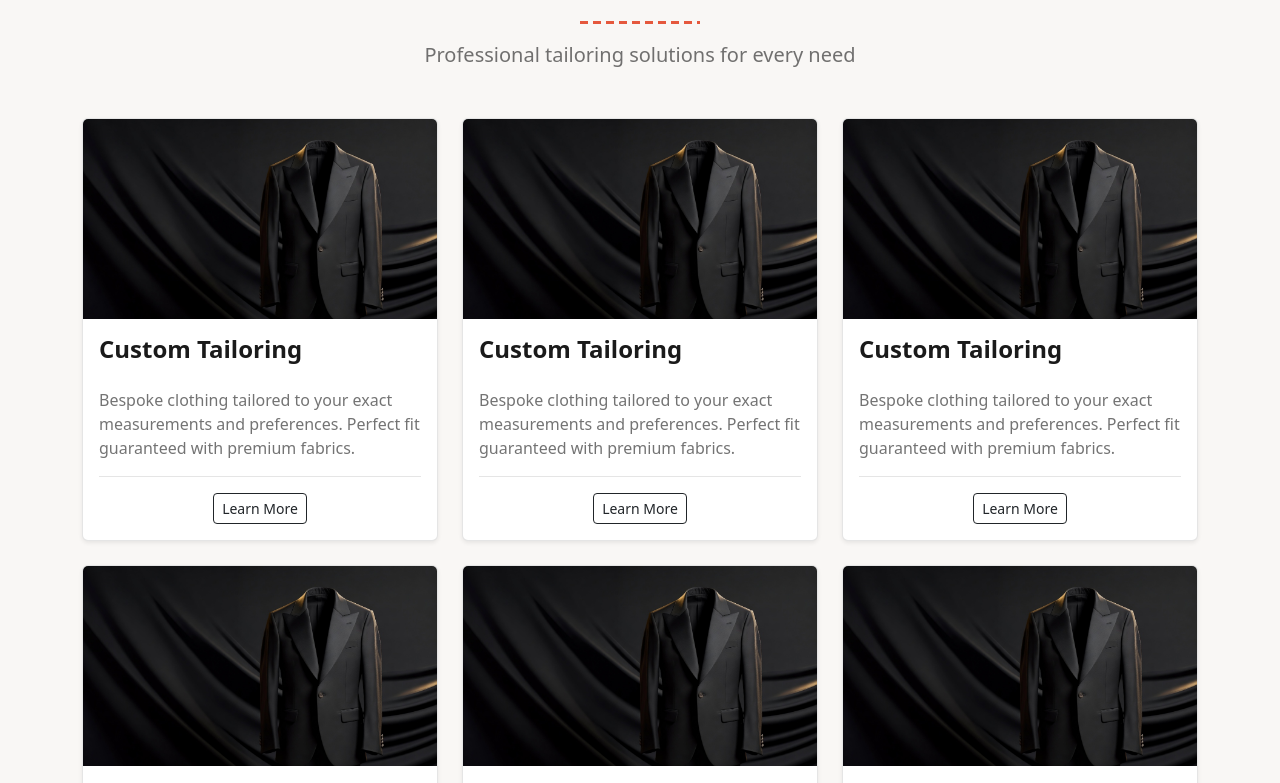
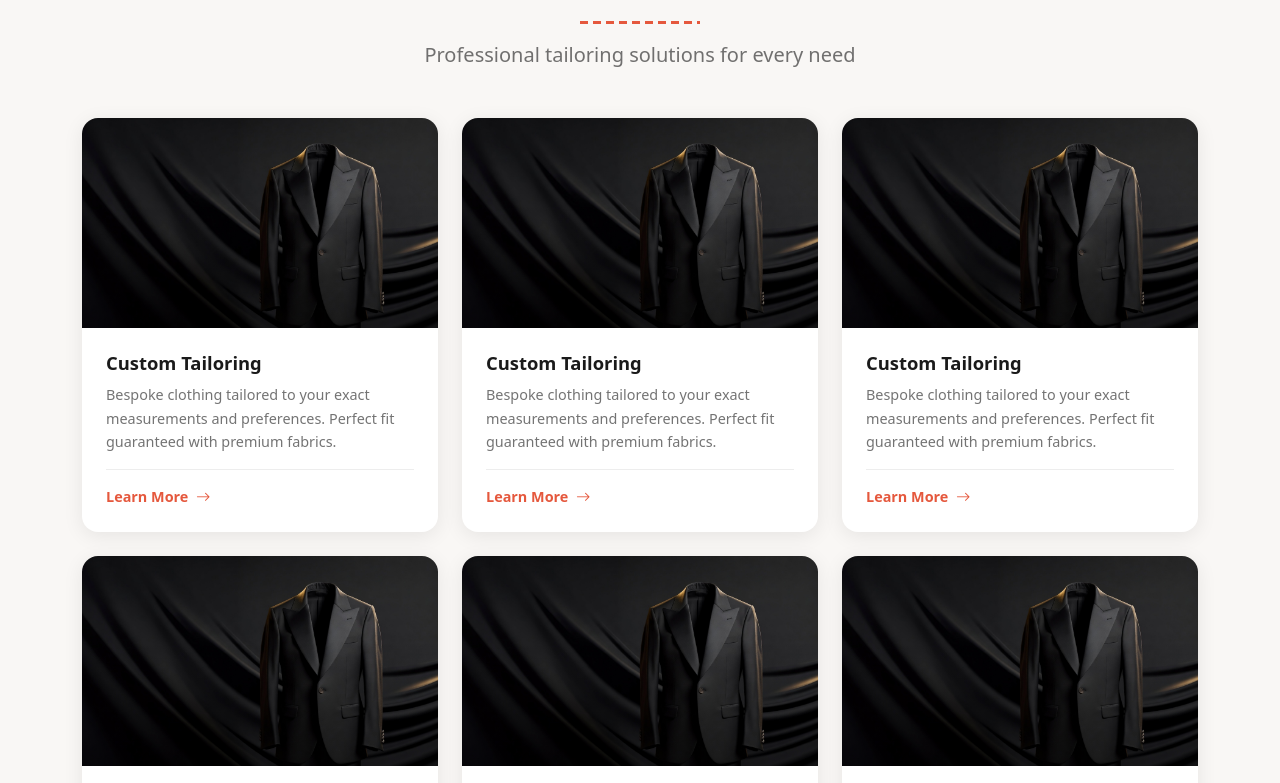
Before and after one commit to Jawadigital/west-tailoring, a Vue app: page / in a window 1280 px wide. Shown: the part 1537-2320 px from the top of the page. Built offline with nearby package versions, Linux system fonts and the light colour scheme.

Commit message:
changed the colors

```diff
--- a/src/components/home/ServiceCard.vue
+++ b/src/components/home/ServiceCard.vue
@@ -1,14 +1,11 @@
 <script setup lang="ts">
 import { useRouter } from 'vue-router';
-import BaseCard from '@/components/common/BaseCard.vue';
-import BaseButton from '@/components/common/BaseButton.vue';
 import type { Service } from '@/types/Service.ts';
 
 interface Props {
-  service : Service;
+  service: Service;
 }
 const props = defineProps<Props>();
-
 const router = useRouter();
 
 const handleLearnMore = () => {
@@ -18,37 +15,101 @@ const handleLearnMore = () => {
 
 <template>
   <div class="col">
-    <BaseCard>
+    <div class="service-card" @click="handleLearnMore">
+      <div class="service-card__image-wrap">
+        <img :src="service.imageUrl" :alt="service.title" class="service-card__image" />
+        <div class="service-card__overlay"></div>
+      </div>
 
-      <template #image>
-        <img
-          :src="service.imageUrl"
-          :alt="service.title"
-          class="card-img-top service-image"
-        />
-      </template>
-
-      <template #header>
-        <h4 class="card-title fw-bold">{{ service.title }}</h4>
-      </template>
-
-      <p class="card-text text-muted">{{ service.description }}</p>
-
-      <template #footer>
-        <div class="text-center">
-          <button class="btn btn-outline-dark btn-sm" @click="handleLearnMore">
-            Learn More
-          </button>
+      <div class="service-card__body">
+        <h4 class="service-card__title">{{ service.title }}</h4>
+        <p class="service-card__desc">{{ service.description }}</p>
+        <div class="service-card__footer">
+          <span class="service-card__link">
+            Learn More <i class="bi bi-arrow-right ms-1"></i>
+          </span>
         </div>
-      </template>
-    </BaseCard>
+      </div>
+    </div>
   </div>
 </template>
 
 <style scoped>
-.service-image {
-  height: 200px;
+.service-card {
+  background: #ffffff;
+  border-radius: 16px;
+  overflow: hidden;
+  cursor: pointer;
+  box-shadow: 0 4px 20px rgba(0, 0, 0, 0.08);
+  transition: transform 0.3s ease, box-shadow 0.3s ease;
+  height: 100%;
+  display: flex;
+  flex-direction: column;
+}
+
+.service-card:hover {
+  transform: translateY(-6px);
+  box-shadow: 0 12px 32px rgba(0, 0, 0, 0.15);
+}
+
+.service-card__image-wrap {
+  position: relative;
+  overflow: hidden;
+  height: 210px;
+}
+
+.service-card__image {
+  width: 100%;
+  height: 100%;
   object-fit: cover;
-  width: 100%;
+  transition: transform 0.4s ease;
+}
+
+.service-card:hover .service-card__image {
+  transform: scale(1.06);
+}
+
+.service-card__overlay {
+  position: absolute;
+  inset: 0;
+  background: linear-gradient(to bottom, transparent 40%, rgba(0, 0, 0, 0.35));
+}
+
+.service-card__body {
+  padding: 1.5rem;
+  display: flex;
+  flex-direction: column;
+  flex: 1;
+}
+
+.service-card__title {
+  font-size: 1.15rem;
+  font-weight: 700;
+  color: var(--primary-color);
+  margin-bottom: 0.6rem;
+}
+
+.service-card__desc {
+  font-size: 0.9rem;
+  color: var(--text-muted-color);
+  line-height: 1.6;
+  flex: 1;
+  margin-bottom: 1rem;
+}
+
+.service-card__footer {
+  border-top: 1px solid rgba(0, 0, 0, 0.07);
+  padding-top: 0.9rem;
+}
+
+.service-card__link {
+  color: var(--secondary-color);
+  font-weight: 600;
+  font-size: 0.9rem;
+  transition: letter-spacing 0.2s ease;
+}
+
+.service-card:hover .service-card__link {
+  letter-spacing: 0.03em;
 }
 </style>
```
